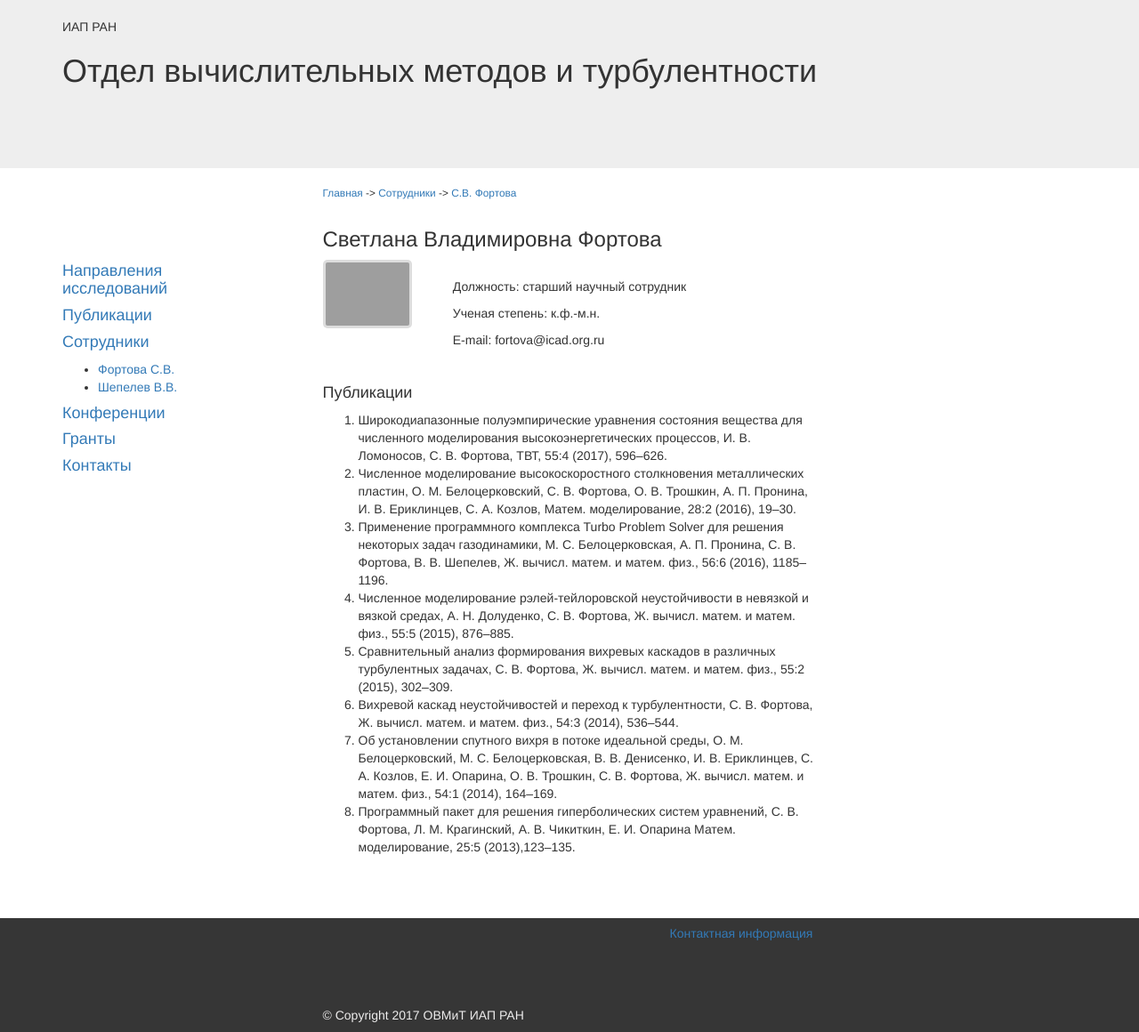
After one commit to vadimvshepelev/icad-dcmt, a Django app: page /scientists/fortova/ in a window 1280 px wide. The commit adds this page. Shown: the whole page at 89% size. Run offline with Django 3.2, Linux system fonts and the light colour scheme; data comes from the database, SQL or seed files in the repository; both versions use the stored data as it was after the commit; some libraries are stand-ins or nearby versions; grey boxes are pictures that could not be loaded.

Commit message:
add shepelev and fortova page

```diff
--- a/dcmtsite/www/models.py
+++ b/dcmtsite/www/models.py
@@ -10,9 +10,10 @@ class Person(models.Model):
     position = models.CharField(max_length=40)
     email = models.CharField(max_length=40)
     photo = models.CharField(max_length=256)
+    slug = models.SlugField()
 
     def __str__(self):
-        return self.name[0] + '.' + self.patronymic[0] + '. ' + self.family_name
+        return self.family_name + ' ' + self.name[0] + '.' + self.patronymic[0] + '. '
 
 class Paper(models.Model):
 	ARTICLE = 'ART'
--- a/dcmtsite/www/static/css/main.css
+++ b/dcmtsite/www/static/css/main.css
@@ -15,3 +15,10 @@
 .dash:hover {
     text-decoration: none; /* Убираем подчеркивание */
    }
+
+img {
+	padding: 3px; /* Ширина паспарту */
+    background: #ddd;
+	/*border: 1px solid #777;*/
+	border-radius: 5px;
+}
--- a/dcmtsite/www/templates/base.html
+++ b/dcmtsite/www/templates/base.html
@@ -41,7 +41,7 @@
 	      <h4><a href='/'>Сотрудники</a></h4>
 	        <ul>
 	          {% for p in people %}
-	            <li><a href='/'>{{ p }}</a></li>
+	            <li><a href='/scientists/{{ p.slug }}'>{{ p }}</a></li>
 	          {% endfor %}
 	        </ul>
 	      <h4><a href='/conferences'>Конференции</a></h4>
@@ -58,7 +58,7 @@
 	<div class='footer'>
 	  <div class='container'>
 	    <div class='row'>
-	      <div class='col-md-offset-3 col-md-4'><h5><br><br><br><br><br><br>&copy; Copyright 2017 ОВМиТ ИАП РАН</h5></div>
+	      <div class='col-md-offset-3 col-md-4'><h5><br><br><br><br><br><br>&copy; Copyright {% now 'Y' %} ОВМиТ ИАП РАН</h5></div>
 		  <div class='col-md-5'><h5><a href='/contacts'>Контактная информация</a></h5></div>
 		</div>
 		<div class='clearfix'><div>
--- /dev/null
+++ b/dcmtsite/www/templates/fortova.html
@@ -0,0 +1,44 @@
+{% extends 'base.html' %}
+
+{% block breadcrumbs %}
+<p><a href='/'>Главная</a> -> <a href='/scientists'>Сотрудники</a> -> <a href='/scientists/fortova'>С.В. Фортова</a></p>
+{% endblock %}
+
+
+{% block content %}
+<h3>Светлана Владимировна Фортова</h3>
+<div class='row'>
+  <div class='col-md-3'>
+    <img src='https://scholar.google.ru/citations?view_op=view_photo&user=vY44PoYAAAAJ&citpid=5' alt='С.В. Фортова' width='100'></img>
+  </div>
+  <div class='col-md-9'>
+     <br>
+     <p>Должность: старший научный сотрудник</p>
+	 <p>Ученая степень: к.ф.-м.н.</p>
+	 <p>E-mail: fortova@icad.org.ru</p>
+  </div>
+  <div class='clearfix'></div>
+</div>
+<br>
+<h4>Публикации</h4>
+<ol>
+  <li>Широкодиапазонные полуэмпирические уравнения состояния вещества для численного моделирования высокоэнергетических процессов,
+  И. В. Ломоносов, С. В. Фортова, ТВТ, 55:4 (2017),  596–626. </li>
+  <li>Численное моделирование высокоскоростного столкновения металлических пластин, О. М. Белоцерковский, С. В. Фортова,
+  О. В. Трошкин, А. П. Пронина, И. В. Ериклинцев, С. А. Козлов, Матем. моделирование, 28:2 (2016),  19–30.</li>
+  <li>Применение программного комплекса Turbo Problem Solver для решения некоторых задач газодинамики, М. С. Белоцерковская,
+  А. П. Пронина, С. В. Фортова, В. В. Шепелев, Ж. вычисл. матем. и матем. физ., 56:6 (2016),  1185–1196.</li>
+  <li>Численное моделирование рэлей-тейлоровской неустойчивости в невязкой и вязкой средах, А. Н. Долуденко, С. В. Фортова,
+  Ж. вычисл. матем. и матем. физ., 55:5 (2015),  876–885.</li>
+  <li>Сравнительный анализ формирования вихревых каскадов в различных турбулентных задачах, С. В. Фортова, Ж. вычисл. матем.
+  и матем. физ., 55:2 (2015),  302–309.</li>
+  <li>Вихревой каскад неустойчивостей и переход к турбулентности, С. В. Фортова, Ж. вычисл. матем. и матем. физ., 54:3 (2014),
+  536–544.</li>
+  <li>Об установлении спутного вихря в потоке идеальной среды, О. М. Белоцерковский, М. С. Белоцерковская, В. В. Денисенко,
+  И. В. Ериклинцев, С. А. Козлов, Е. И. Опарина, О. В. Трошкин, С. В. Фортова, Ж. вычисл. матем. и матем. физ., 54:1 (2014),
+  164–169.</li>
+  <li>Программный пакет для решения гиперболических систем уравнений, С. В. Фортова, Л. М. Крагинский, А. В. Чикиткин, Е. И. Опарина
+  Матем. моделирование, 25:5 (2013),123–135.</li>
+</ol>
+<br><br><br>
+{% endblock %}
--- a/dcmtsite/www/templates/scientists.html
+++ b/dcmtsite/www/templates/scientists.html
@@ -0,0 +1,5 @@
+{% extends 'base.html' %}
+
+{% block breadcrumbs %}
+<p><a href='/'>Главная</a> -> <a href='/scientists'>Сотрудники</a></p>
+{% endblock %}
--- a/dcmtsite/www/urls.py
+++ b/dcmtsite/www/urls.py
@@ -8,4 +8,6 @@ urlpatterns = [
 	url(r'^conferences/$', views.conferences),
 	url(r'^grants/$', views.grants),
 	url(r'^contacts/$', views.contacts),
+	url(r'^scientists/fortova/$', views.fortova),
+	url(r'^scientists/shepelev/$', views.shepelev),
 ]
--- a/dcmtsite/www/views.py
+++ b/dcmtsite/www/views.py
@@ -5,16 +5,16 @@ from datetime import date
 # Create your views here.
 
 def index(request):
-    people = Person.objects.all()
+    people = Person.objects.all().order_by('family_name')
     # return render(request, 'index.html')
     return render(request, 'index.html', {'people': people})
 
 def research(request):
-    people = Person.objects.all()
+    people = Person.objects.all().order_by('family_name')
     return render(request, 'research.html', {'people': people})
 
 def publications(request):
-    people = Person.objects.all()
+    people = Person.objects.all().order_by('family_name')
     year_oldest = 2000
     year_cur = date.today().year
     years = range(year_oldest, year_cur+1)
@@ -33,13 +33,25 @@ def publications(request):
     return render(request, 'publications.html', context)
 
 def conferences(request):
-    people = Person.objects.all()
+    people = Person.objects.all().order_by('family_name')
     return render(request, 'conferences.html', {'people': people})
 
 def grants(request):
-    people = Person.objects.all()
+    people = Person.objects.all().order_by('family_name')
     return render(request, 'grants.html', {'people': people})
 
 def contacts(request):
-    people = Person.objects.all()
+    people = Person.objects.all().order_by('family_name')
     return render(request, 'contacts.html', {'people': people})
+
+
+
+# Hardcoded for the prototype
+# TODO: parametric links with 'slug' parameter
+def fortova(request):
+    people = Person.objects.all().order_by('family_name')
+    return render(request, 'fortova.html', {'people': people})
+
+def shepelev(request):
+    people = Person.objects.all().order_by('family_name')
+    return render(request, 'shepelev.html', {'people': people})
```
Also changed, not shown: dcmtsite/www/templates/shepelev.html (added, +39 -0 lines), dcmtsite/db.sqlite3, dcmtsite/www/migrations/0003_person_slug.py (added).
